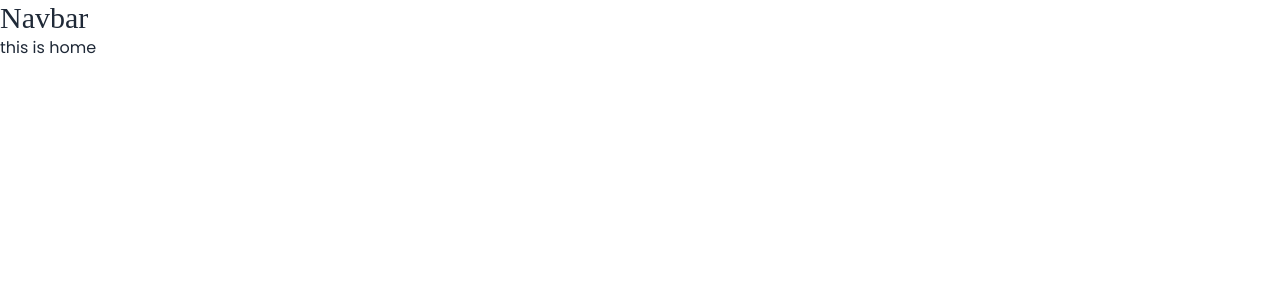
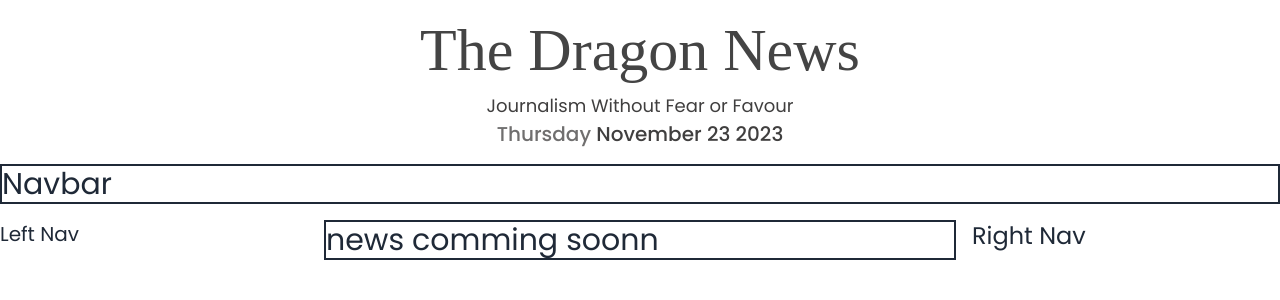
Before and after one commit to Sakhawat71/dragon-news-react, a React (Vite) app: page / in a window 1280 px wide. Shown: the top 300 px of the page. Built offline with nearby package versions, Linux system fonts and the light colour scheme; a web font is replaced by a local one.

Commit message:
install moment -> show date and day

```diff
--- a/package.json
+++ b/package.json
@@ -13,6 +13,7 @@
     "firebase": "^10.6.0",
     "localforage": "^1.10.0",
     "match-sorter": "^6.3.1",
+    "moment": "^2.29.4",
     "prop-types": "^15.8.1",
     "react": "^18.2.0",
     "react-dom": "^18.2.0",
--- a/src/components/Root/Root.jsx
+++ b/src/components/Root/Root.jsx
@@ -1,10 +1,9 @@
 import { Outlet } from "react-router-dom";
-import Navbar from "../../pages/Navbar/Navbar";
+
 
 const Root = () => {
     return (
-        <div>
-            <Navbar></Navbar>
+        <div className="max-w-7xl font-poppins mx-auto">
             <Outlet></Outlet>
         </div>
     );
--- a/src/pages/Header/Header.jsx
+++ b/src/pages/Header/Header.jsx
@@ -1,8 +1,17 @@
+import moment from "moment/moment";
 
 const Header = () => {
     return (
-        <div>
+        <div className="flex flex-col justify-center items-center mt-5">
+            <h1 className="font-oldEng text-6xl text-dark2 mb-3">The Dragon News</h1>
+            <p className="text-lg text-dark1">Journalism Without Fear or Favour</p>
 
+            <p className="text-xl font-medium text-dark1">
+                <span
+                    className="text-dark3">
+                    {moment().format('dddd')}
+                </span> {moment().format('MMMM D YYYY')}
+            </p>
         </div>
     );
 };
--- a/src/pages/Home/Home.jsx
+++ b/src/pages/Home/Home.jsx
@@ -1,9 +1,29 @@
+import Header from "../Header/Header";
+import Navbar from "../../pages/Navbar/Navbar";
+import LeftNav from "../Shared/LeftNav/LeftNav";
+import RightNav from "../Shared/RightNav/RightNav";
+
 
 const Home = () => {
     return (
         <div>
-            <h2 className="font-poppins">this is home</h2>
+            <Header></Header>
+            <Navbar></Navbar>
+
+
+            <div className="grid grid-cols-1 lg:grid-cols-4 gap-4 justify-center">
+
+                <div> <LeftNav></LeftNav> </div>
+
+                <div className="lg:col-span-2  border-2">
+                    <p className="text-3xl">news comming soonn</p>
+                </div>
+
+                <div> <RightNav></RightNav> </div>
+
+            </div>
         </div>
+
     );
 };
 
--- a/src/pages/Navbar/Navbar.jsx
+++ b/src/pages/Navbar/Navbar.jsx
@@ -1,8 +1,8 @@
 
 const Navbar = () => {
     return (
-        <div>
-            <h1 className="font-oldEng text-3xl">Navbar</h1>
+        <div className="border-2 my-4">
+            <h1 className=" text-3xl">Navbar</h1>
         </div>
     );
 };
--- /dev/null
+++ b/src/pages/Shared/LeftNav/LeftNav.jsx
@@ -0,0 +1,10 @@
+
+const LeftNav = () => {
+    return (
+        <div>
+            <p className="text-xl">Left Nav</p>
+        </div>
+    );
+};
+
+export default LeftNav;
--- /dev/null
+++ b/src/pages/Shared/RightNav/RightNav.jsx
@@ -0,0 +1,10 @@
+
+const RightNav = () => {
+    return (
+        <div>
+            <p className="text-2xl">Right Nav</p>
+        </div>
+    );
+};
+
+export default RightNav;
--- a/tailwind.config.js
+++ b/tailwind.config.js
@@ -5,6 +5,12 @@ export default {
     "./src/**/*.{js,ts,jsx,tsx}",
   ],
   theme: {
+    colors: {
+      'dark1':'#403F3F',
+      'dark2':'#444444',
+      'dark3':'#706F6F',
+      'dark4': '#9F9F9F'
+    },
     extend: {
       fontFamily: {
         poppins: "'Poppins', sans-serif",
```
Also changed, not shown: 1 other file (tests, documents, lock files or other folders).
